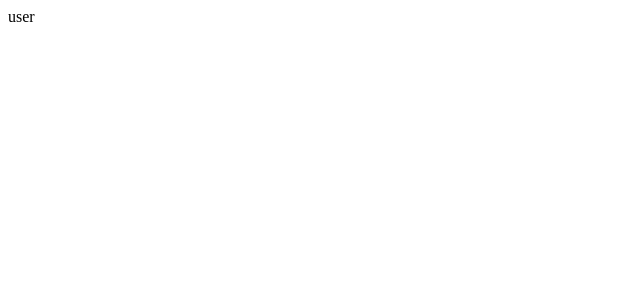
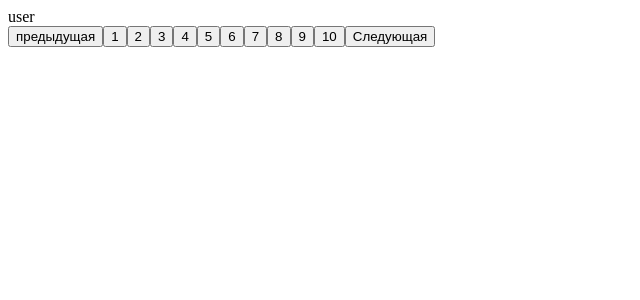
Before and after one commit to vitaliyeb/reactTestComponents, a React (Create React App) app: page /users in a window 1280 px wide. Shown: the top 300 px of the page, without its empty margins (0-640 px from the left). Built offline with nearby package versions, Linux system fonts and the light colour scheme.

Commit message:
balance pagination numbers

```diff
--- /dev/null
+++ b/src/components/uikit/Pagination/index.tsx
@@ -0,0 +1,38 @@
+import {ReactElement} from "react";
+
+
+interface IProps {
+    children: ReactElement;
+    handlePaginationClick: () => void;
+    pages: number,
+    page: number
+}
+
+export const Pagination = ({ children, pages, page }: IProps) => {
+
+
+    const startPagesEnumeration =  (s => s <= 0 ? 1 : s + 1)(page - Math.floor(pages / 2));
+    const handlePageClick = (page: number) => {
+
+    }
+
+    return <div>
+        <div>
+            { children }
+        </div>
+        <div>
+            <button>предыдущая</button>
+            {
+                Array.from({length: pages}).map((e, i) => {
+                    const currentPage = startPagesEnumeration + i;
+
+                    return <button
+                        key={i}
+                        onClick={() => handlePageClick(page)}
+                    >{ currentPage }</button>
+                })
+            }
+            <button>Следующая</button>
+        </div>
+    </div>
+};
--- a/src/pages/Users.tsx
+++ b/src/pages/Users.tsx
@@ -2,6 +2,7 @@ import {useFetch} from "../hooks";
 import { User } from "../api";
 import { useEffect } from "react";
 import {UserCard} from "../components/uikit/UserCard";
+import {Pagination} from "../components/uikit/Pagination";
 
 const Users = (...props: any[]) => {
     const getUsers = useFetch(User.getAllUsers);
@@ -13,7 +14,9 @@ const Users = (...props: any[]) => {
     }, []);
 
     return <div>
-        <UserCard />
+        <Pagination handlePaginationClick={() => {}} pages={10} page={5}>
+            <UserCard />
+        </Pagination>
     </div>
 };
 
```
Also changed, not shown: src/components/uikit/Pagination/undex.tsx (deleted).
